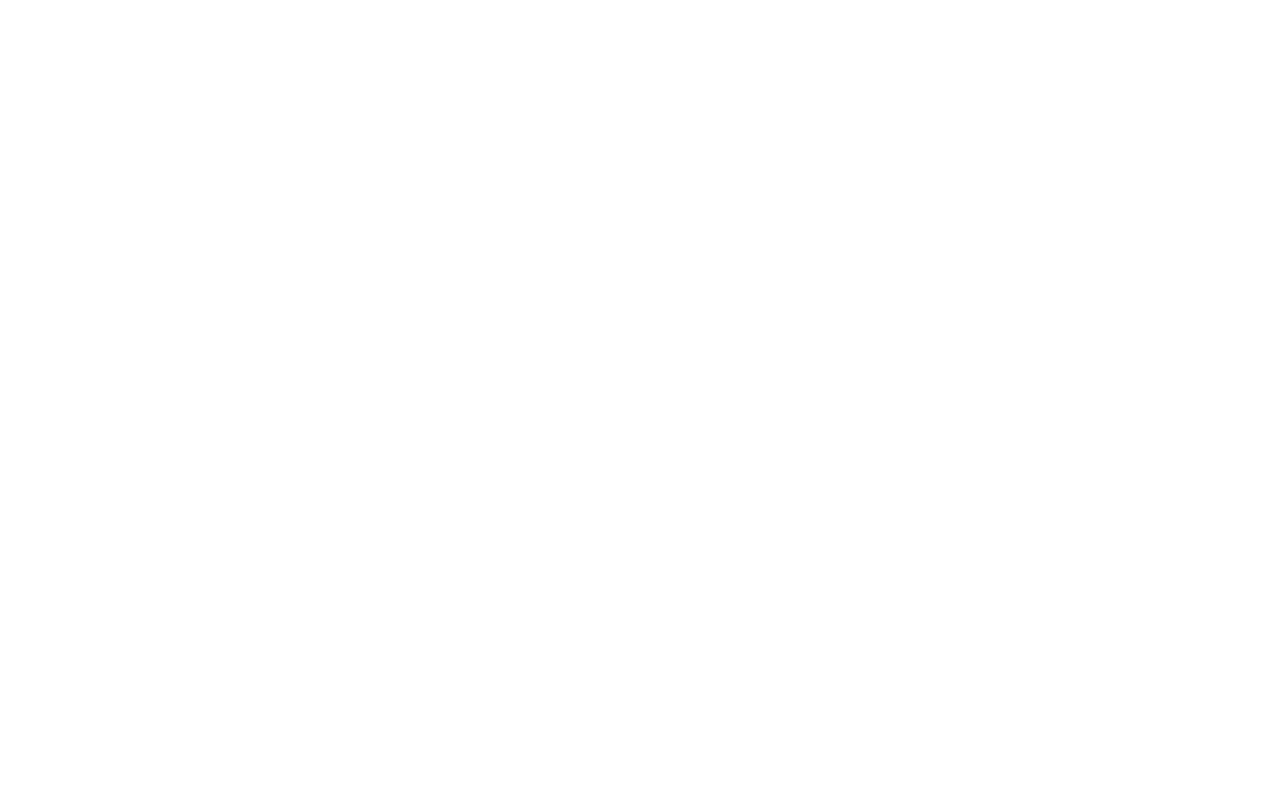
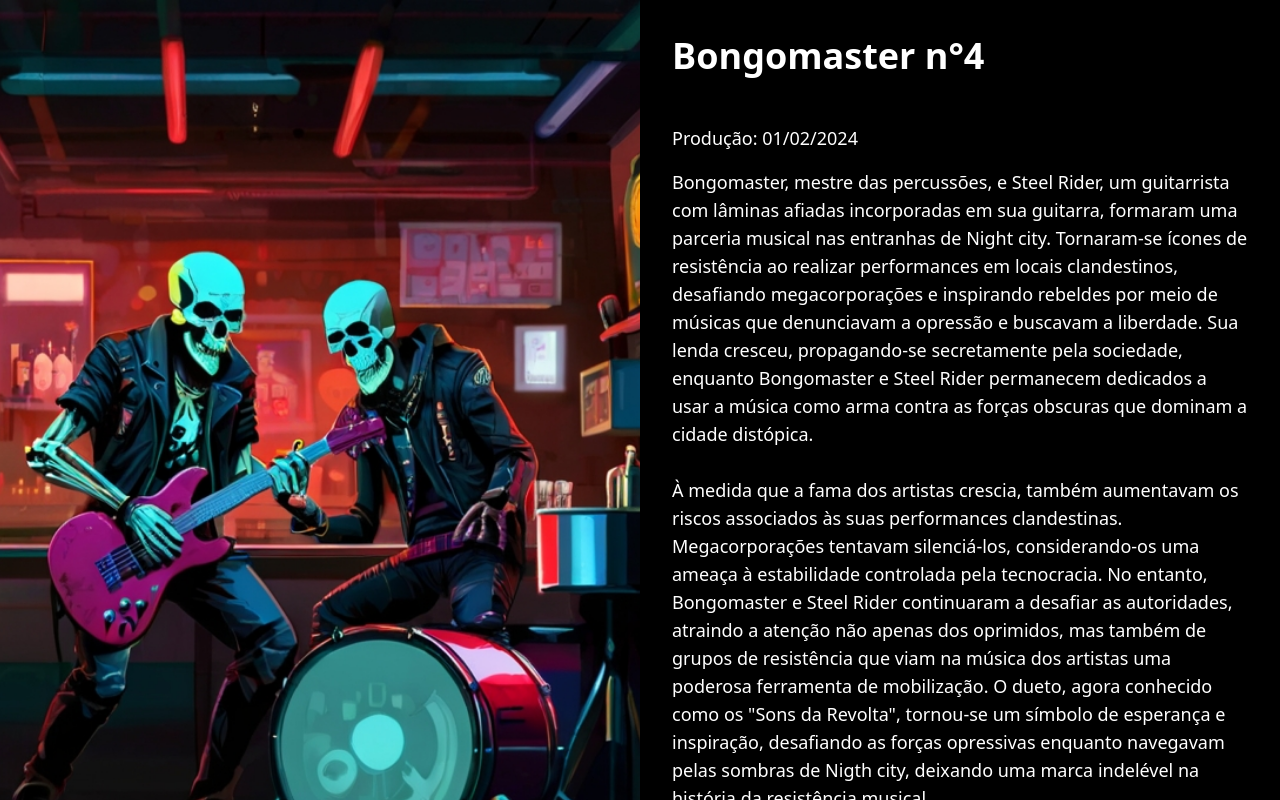
Before and after one commit to RamonMoraesyyz/cyberpunkcowboy, a Nuxt app: page /bongomaster in a window 1280 px wide. Before the commit this address had no page. Shown: the top 800 px of the page. Built offline with nearby package versions, Linux system fonts and the light colour scheme.

Commit message:
Bongomaster

```diff
--- /dev/null
+++ b/pages/bongomaster.vue
@@ -0,0 +1,46 @@
+<template>
+    <div class="relative bg-black text-white flex flex-col md:flex-row min-h-screen overflow-hidden">
+
+      <!-- Conteúdo esquerdo (imagem) -->
+      <div class="w-full md:w-1/2">
+        <img src="../public/skull.jpg" class="w-full h-auto md:h-full object-cover transform scale-70" />
+      </div>
+
+      <!-- Conteúdo direito (título, data, detalhes) -->
+      <div class="w-full md:w-1/2 p-4 md:p-8 flex flex-col justify-center">
+
+        <!-- Título -->
+        <h1 class="text-2xl md:text-4xl font-bold mb-4 md:mb-12 mt-1">Bongomaster n°4</h1>
+
+        <!-- Campo para a data da produção -->
+        <div class="mb-4">
+          <label class="text-lg">Produção: 01/02/2024</label>
+
+        </div>
+
+        <!-- Campo para detalhes -->
+        <div class="mb-4">
+          <label class="text-lg block mb-2">Bongomaster, mestre das percussões, e Steel Rider, um guitarrista com lâminas afiadas incorporadas em sua guitarra, formaram uma parceria musical nas entranhas de Night city.
+            Tornaram-se ícones de resistência ao realizar performances em locais clandestinos, desafiando megacorporações e inspirando rebeldes por meio de músicas que denunciavam a opressão e buscavam a liberdade.
+            Sua lenda cresceu, propagando-se secretamente pela sociedade, enquanto Bongomaster e Steel Rider permanecem dedicados a usar a música como arma contra as forças obscuras que dominam a cidade distópica.
+            <br>
+            <br>
+            À medida que a fama dos artistas crescia, também aumentavam os riscos associados às suas performances clandestinas.
+            Megacorporações tentavam silenciá-los, considerando-os uma ameaça à estabilidade controlada pela tecnocracia. No entanto, Bongomaster e Steel Rider continuaram a desafiar as autoridades, atraindo a atenção não apenas dos oprimidos, mas também de grupos de resistência que viam na música dos artistas uma poderosa ferramenta de mobilização.
+            O dueto, agora conhecido como os "Sons da Revolta", tornou-se um símbolo de esperança e inspiração, desafiando as forças opressivas enquanto navegavam pelas sombras de Nigth city,
+            deixando uma marca indelével na história da resistência musical.
+
+
+</label>
+        </div>
+
+        <!-- Campo para o player de música -->
+        <div class="w-full mb-4 md:mt-10">
+          <audio controls class="w-full">
+            <source src="../public/bongomaster.mp3" type="audio/mpeg">
+          </audio>
+        </div>
+
+      </div>
+    </div>
+  </template>
```
Also changed, not shown: public/skull.jpg (added), 1 other file (tests, documents, lock files or other folders).
